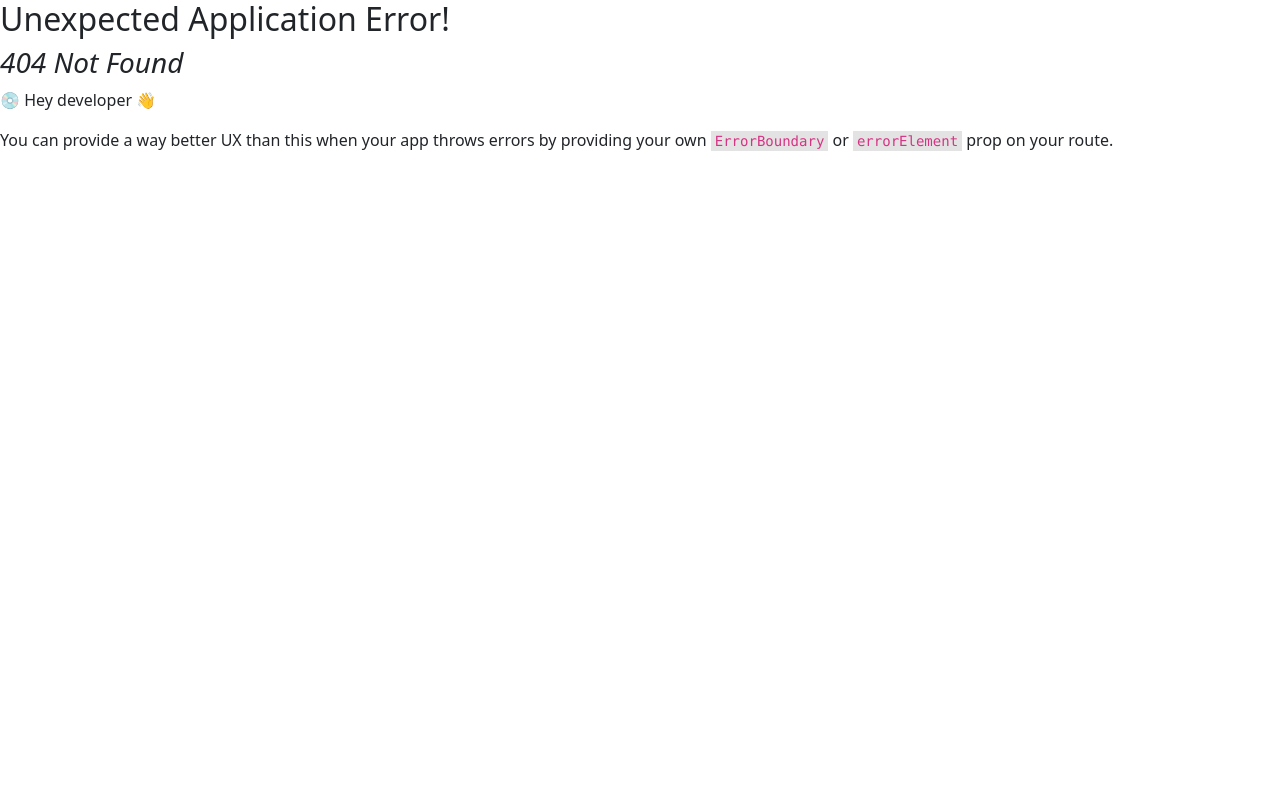
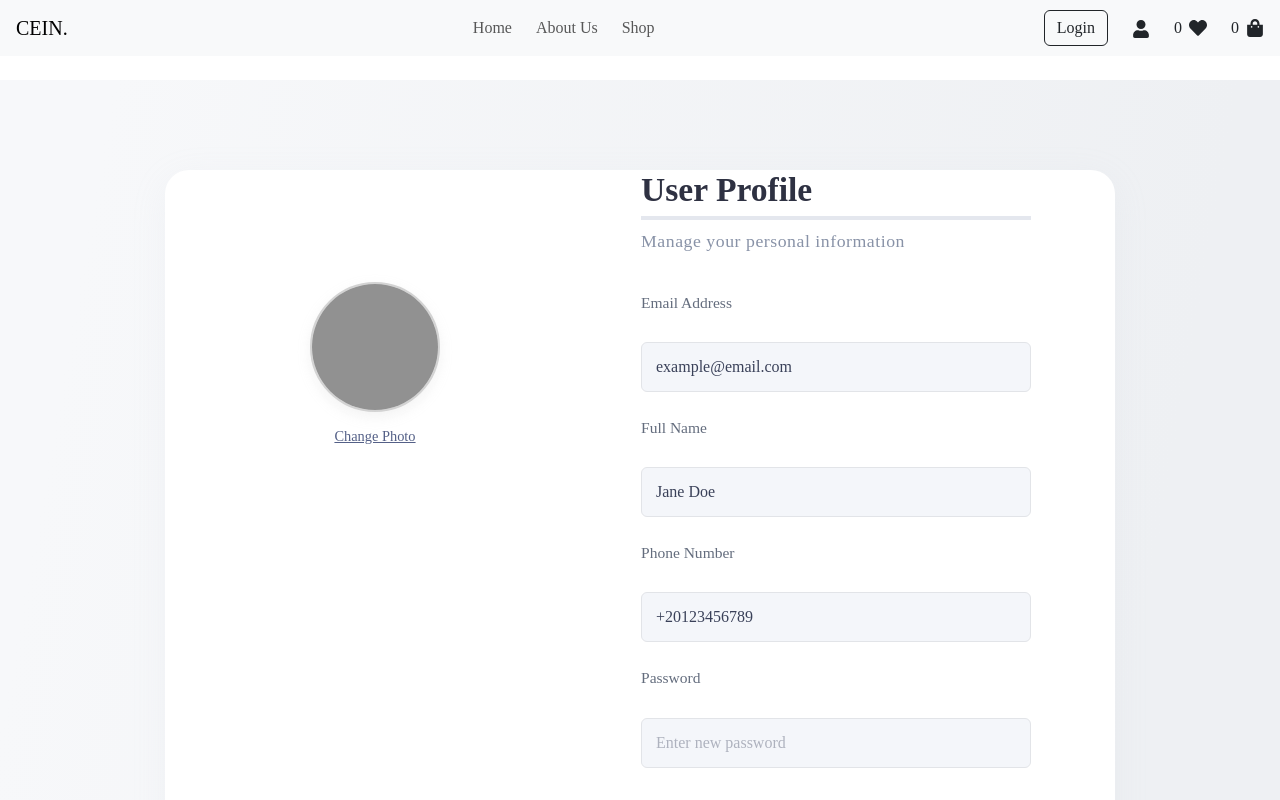
Before and after one commit to Abdelrhman745/Ecommerce-app-, a React (Vite) app: page /profile in a window 1280 px wide. Before the commit this address had no page. Shown: the top 800 px of the page. Built offline with nearby package versions, Linux system fonts and the light colour scheme; grey boxes are pictures that could not be loaded.

Commit message:
UserProfile Release

```diff
--- a/src/components/Header/Navbar.tsx
+++ b/src/components/Header/Navbar.tsx
@@ -8,15 +8,15 @@ import { logout } from "../../Redux/Authosclice";
 import { RootState } from "../../Redux/Store";
 import FavoritesModal from "../FavoriteModal/FavoriteModal";
 
-
 const Navbar: React.FC = () => {
   const dispatch = useDispatch();
   const navigate = useNavigate();
   const token = useSelector((state: RootState) => state.auth.token);
   const cartItems = useSelector((state: RootState) => state.cart.items);
   const [showFav, setShowFav] = useState(false);
- const favorites = useSelector((state: RootState) => state.favorites?.items || []);
-
+  const favorites = useSelector(
+    (state: RootState) => state.favorites?.items || []
+  );
 
   const handleLogout = () => {
     dispatch(logout());
@@ -87,7 +87,10 @@ const Navbar: React.FC = () => {
                 </Link>
               )}
 
-              <FaUser size={18} />
+              <Link to="/profile" style={{ color: "inherit" }}>
+                <FaUser size={18} style={{ cursor: "pointer" }} />
+              </Link>
+
               <div
                 onClick={() => setShowFav(true)}
                 style={{
@@ -98,12 +101,7 @@ const Navbar: React.FC = () => {
                 }}
               >
                 {favorites.length}
-
-  <FaHeart
-    size={18}
-    style={{marginLeft:"7px"}}
-  />
-
+                <FaHeart size={18} style={{ marginLeft: "7px" }} />
               </div>
 
               {/* 🔹 Cart Icon */}
@@ -117,16 +115,14 @@ const Navbar: React.FC = () => {
                 }}
               >
                 {cartItems.length}
-
-                <FaShoppingBag size={18} style={{marginLeft:"7px"}} />
-
+                <FaShoppingBag size={18} style={{ marginLeft: "7px" }} />
               </div>
             </div>
           </div>
         </div>
       </nav>
+
       <FavoritesModal show={showFav} onHide={() => setShowFav(false)} />
-
     </>
   );
 };
--- /dev/null
+++ b/src/components/UserProfileEdit/UserProfileEdit.tsx
@@ -0,0 +1,289 @@
+import React, { useState, useEffect } from "react";
+import styled from "styled-components";
+
+const ProfileTitleWrap = styled.div`
+  margin-bottom: 36px;
+  width: 100%;
+  max-width: 390px;
+`;
+const ProfileTitle = styled.h1`
+  font-size: 2.1rem;
+  font-weight: 700;
+  color: #2e3142;
+  border-bottom: 4px solid #e4e7ee;
+  margin: 0 0 8px 0;
+  padding-bottom: 6px;
+`;
+const ProfileSubtitle = styled.div`
+  color: #8892a7;
+  font-size: 1.11rem;
+  font-weight: 400;
+  margin-top: 2px;
+  letter-spacing: 0.03em;
+`;
+const Section = styled.section`
+  width: 100vw;
+  min-height: 650px;
+  background: linear-gradient(100deg, #f7f8fa 8%, #eef0f3 87%);
+  display: flex;
+  justify-content: center;
+  align-items: flex-start;
+  padding: 7vw 0 0 0;
+`;
+const EditGrid = styled.div`
+  display: flex;
+  max-width: 950px;
+  width: 100%;
+  background: #fff;
+  box-shadow: 0 8px 36px 0 rgba(188, 196, 210, 0.11);
+  border-radius: 24px;
+  @media (max-width: 850px) {
+    flex-direction: column;
+    align-items: center;
+  }
+`;
+const LeftImgBlock = styled.div`
+  flex: 1;
+  display: flex;
+  flex-direction: column;
+  align-items: center;
+  justify-content: center;
+  min-width: 330px;
+  height: 390px;
+  border-radius: 0;
+  padding: 20px;
+  background: none;
+
+  img {
+    width: 130px;
+    height: 130px;
+    object-fit: cover;
+    border-radius: 50%;
+    border: 2px solid #e3e5eb;
+    background: #f8f9fb;
+    filter: grayscale(100%) brightness(0.92);
+    box-shadow: 0 5px 14px rgba(180, 185, 195, 0.15);
+    transition: all 0.3s ease;
+    &:hover {
+      filter: grayscale(60%) brightness(1);
+      transform: scale(1.03);
+    }
+  }
+
+  label {
+    margin-top: 14px;
+    font-size: 0.9rem;
+    color: #546087;
+    cursor: pointer;
+    text-decoration: underline;
+  }
+
+  input {
+    display: none;
+  }
+`;
+const RightPanel = styled.div`
+  flex: 1.1;
+  padding: 0 56px;
+  display: flex;
+  flex-direction: column;
+  align-items: flex-start;
+  @media (max-width: 850px) {
+    padding: 36px 18px 32px 18px;
+    width: 100%;
+  }
+`;
+const Form = styled.form`
+  width: 100%;
+  max-width: 390px;
+  display: flex;
+  flex-direction: column;
+  gap: 1.5rem;
+`;
+const Label = styled.label`
+  font-size: 0.97rem;
+  color: #636c7d;
+  margin-bottom: 4px;
+`;
+const Input = styled.input`
+  width: 100%;
+  padding: 12px 14px;
+  border: 1.3px solid #e2e4e8;
+  border-radius: 6px;
+  font-size: 1rem;
+  background: #f4f6fa;
+  color: #3a4159;
+  font-family: inherit;
+  &:focus {
+    border-color: #bdc6db;
+    background: #eff2f7;
+    outline: none;
+  }
+  &::placeholder {
+    color: #aeb2be;
+  }
+`;
+const SaveBtn = styled.button`
+  width: 100%;
+  background: linear-gradient(90deg, #e2e5ea 20%, #eef0f3 90%);
+  color: #3a4159;
+  border: none;
+  padding: 1.1rem 0;
+  margin-top: 0.5rem;
+  border-radius: 7px;
+  font-size: 1.07rem;
+  font-weight: 700;
+  cursor: pointer;
+  transition: background 0.2s, color 0.13s;
+  &:hover {
+    background: linear-gradient(92deg, #e4e7ee 12%, #e9ecf3 88%);
+    color: #232532;
+  }
+`;
+const ErrorMsg = styled.div`
+  color: #f76c5e;
+  background: #f4ebeb;
+  border: 1.3px solid #fce1e2;
+  border-radius: 6px;
+  font-size: 0.97rem;
+  padding: 9px 12px;
+  margin-bottom: 13px;
+  font-weight: 500;
+`;
+const DividerText = styled.div`
+  color: #8892a7;
+  font-size: 0.98rem;
+  margin-top: 24px;
+`;
+
+const UserProfileEdit: React.FC = () => {
+  const defaultUserImage =
+    "https://cdn-icons-png.flaticon.com/512/847/847969.png";
+
+  const [data, setData] = useState({
+    email: "",
+    name: "",
+    phone: "",
+    password: "",
+    image: "",
+  });
+  const [error, setError] = useState("");
+
+  useEffect(() => {
+    const fakeUser = {
+      email: "example@email.com",
+      name: "Jane Doe",
+      phone: "+20123456789",
+      image: defaultUserImage,
+      password: "",
+    };
+    setData(fakeUser);
+  }, []);
+
+  const handleChange = (e: React.ChangeEvent<HTMLInputElement>) => {
+    setData({ ...data, [e.target.name]: e.target.value });
+    setError("");
+  };
+
+  const handleImageChange = (e: React.ChangeEvent<HTMLInputElement>) => {
+    const file = e.target.files?.[0];
+    if (file) {
+      const imageURL = URL.createObjectURL(file);
+      setData({ ...data, image: imageURL });
+    }
+  };
+
+  const handleSave = (e: React.FormEvent) => {
+    e.preventDefault();
+    if (!data.email || !data.name) {
+      setError("Please fill all required fields");
+      return;
+    }
+    alert("Profile updated successfully!");
+  };
+
+  return (
+    <Section>
+      <EditGrid>
+        <LeftImgBlock>
+          <img src={data.image || defaultUserImage} alt="User" />
+          <label htmlFor="upload">Change Photo</label>
+          <input
+            id="upload"
+            type="file"
+            accept="image/*"
+            onChange={handleImageChange}
+          />
+        </LeftImgBlock>
+
+        <RightPanel>
+          <ProfileTitleWrap>
+            <ProfileTitle>User Profile</ProfileTitle>
+            <ProfileSubtitle>Manage your personal information</ProfileSubtitle>
+          </ProfileTitleWrap>
+
+          <Form onSubmit={handleSave}>
+            {error && <ErrorMsg>{error}</ErrorMsg>}
+
+            <Label>Email Address</Label>
+            <Input
+              type="email"
+              name="email"
+              value={data.email}
+              onChange={handleChange}
+              required
+              placeholder="user@email.com"
+              autoComplete="email"
+            />
+
+            <Label>Full Name</Label>
+            <Input
+              type="text"
+              name="name"
+              value={data.name}
+              onChange={handleChange}
+              required
+              placeholder="e.g. Jane Doe"
+              autoComplete="name"
+            />
+
+            <Label>Phone Number</Label>
+            <Input
+              type="tel"
+              name="phone"
+              value={data.phone}
+              onChange={handleChange}
+              placeholder="e.g. +20123456789"
+              autoComplete="tel"
+            />
+
+            <Label>Password</Label>
+            <Input
+              type="password"
+              name="password"
+              value={data.password}
+              onChange={handleChange}
+              placeholder="Enter new password"
+              autoComplete="new-password"
+            />
+
+            <SaveBtn type="submit">Save Changes</SaveBtn>
+          </Form>
+
+          <DividerText>
+            All changes are saved securely. Need help?{" "}
+            <a
+              href="#support"
+              style={{ color: "#546087", textDecoration: "underline" }}
+            >
+              Contact support
+            </a>
+            .
+          </DividerText>
+        </RightPanel>
+      </EditGrid>
+    </Section>
+  );
+};
+
+export default UserProfileEdit;
--- a/src/main.tsx
+++ b/src/main.tsx
@@ -19,6 +19,8 @@ import ProductDetailsPage from "./Pages/ProductDetailsPage/ProductDetailsPage";
 import CartPage from "./Pages/CartPage/CartPage";
 import CheckoutPage from "./Pages/Checkout/CheckoutPage";
 import "bootstrap-icons/font/bootstrap-icons.css";
+import { FaUserTimes } from "react-icons/fa";
+import UserProfileEdit from "./components/UserProfileEdit/UserProfileEdit";
 
 const router = createBrowserRouter([
   {
@@ -35,6 +37,7 @@ const router = createBrowserRouter([
       { path: "forget", element: <ForgetPassword /> },
       { path: "cart", element: <CartPage /> },
       { path: "checkout", element: <CheckoutPage /> },
+      { path: "profile", element: <UserProfileEdit /> },
     ],
   },
 ]);
```
Lines whose indentation alone changed are shown as unchanged.
